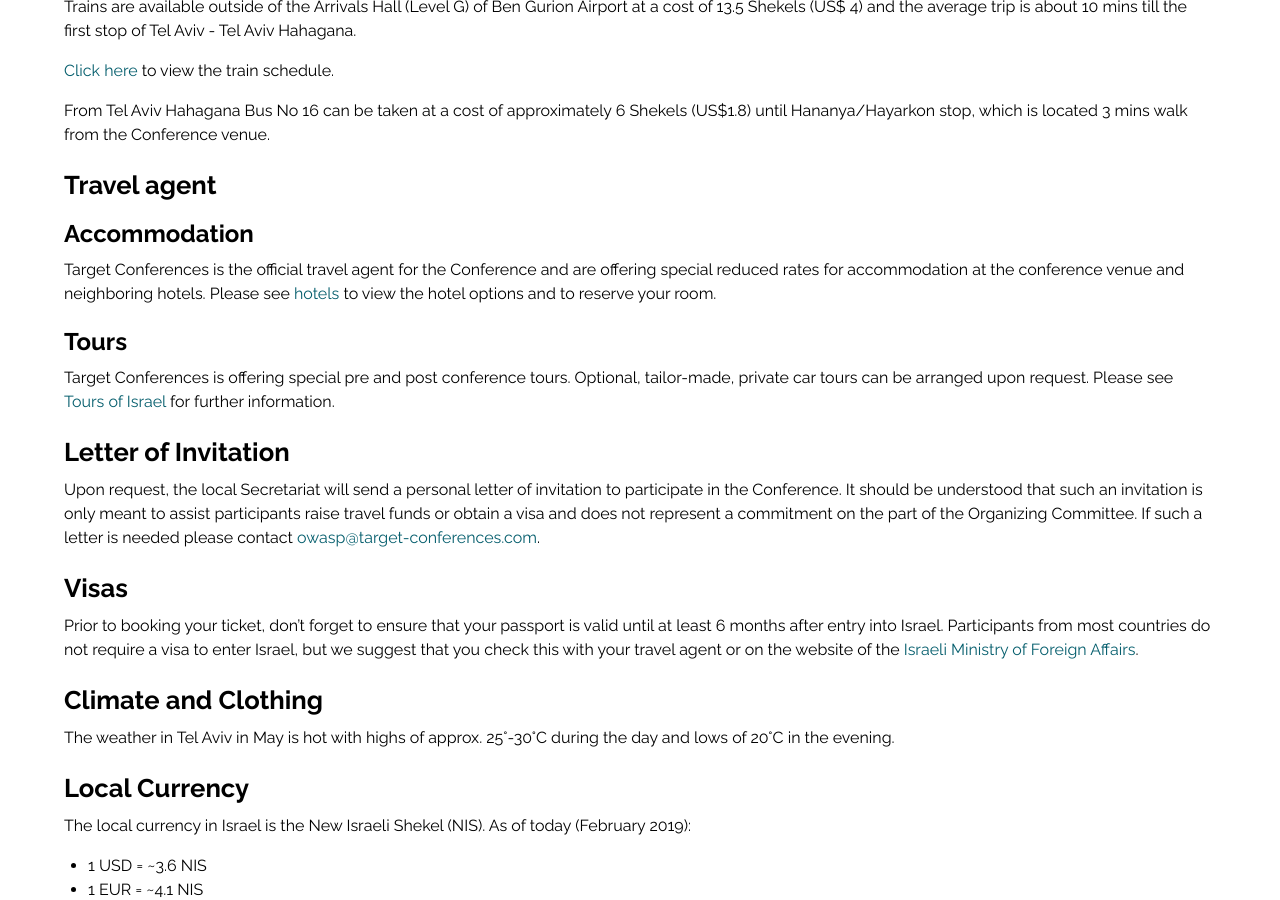
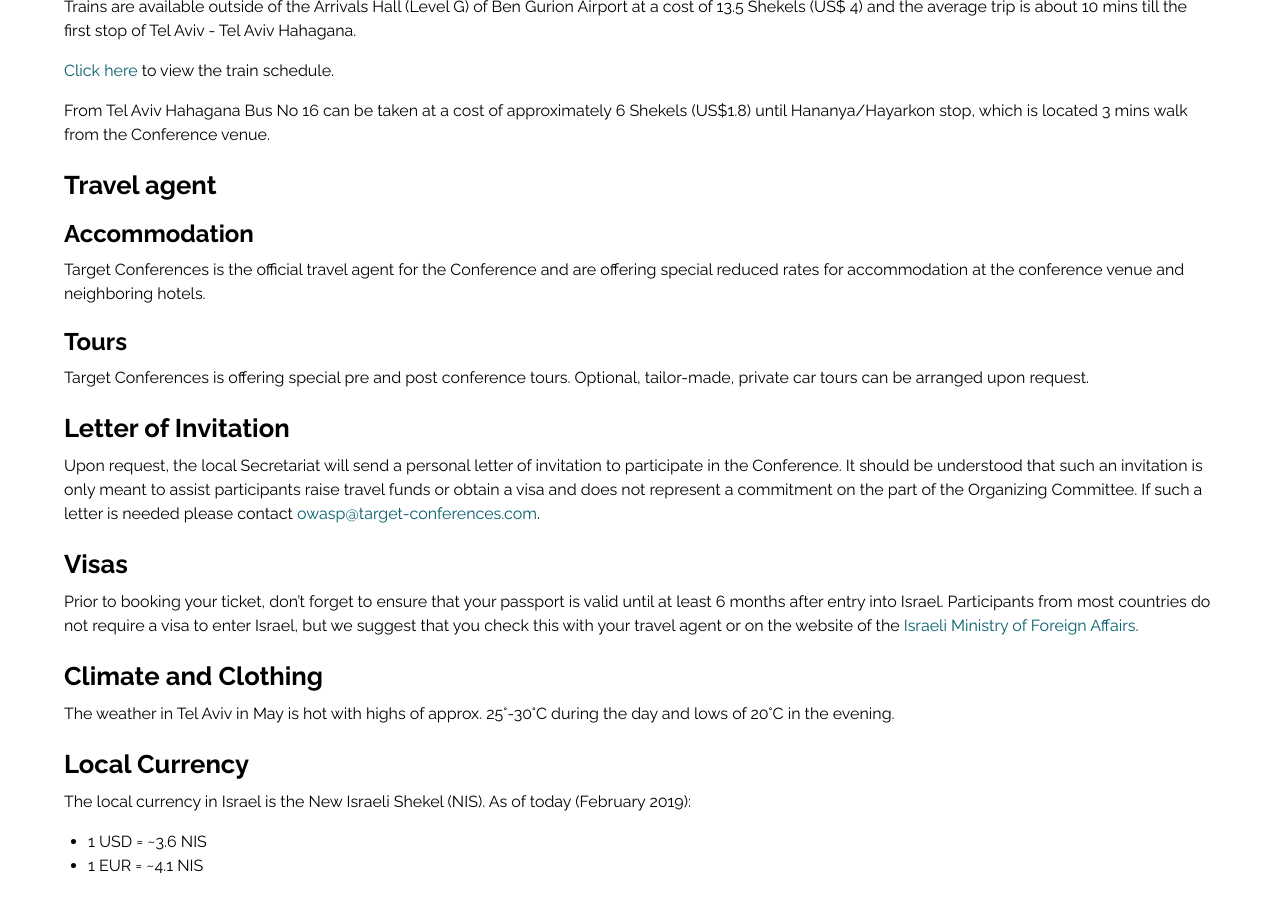
Before and after one commit to OWASP/AppSecTLV2019, a Jekyll site: the page built from telaviv/travel.md, in a window 1280 px wide and 900 px high, scrolled down 995 px. Built offline with Jekyll 4.4.1, drawn with Linux system fonts in a browser that asks for light colours.

Commit message:
Update travel.md

```diff
--- a/telaviv/travel.md
+++ b/telaviv/travel.md
@@ -35,11 +35,11 @@ From Tel Aviv Hahagana Bus No 16 can be taken at a cost of approximately 6 Sheke
 
 ### Accommodation
 
-Target Conferences is the official travel agent for the Conference and are offering special reduced rates for accommodation at the conference venue and neighboring hotels. Please see [hotels](hotels) to view the hotel options and to reserve your room.
+Target Conferences is the official travel agent for the Conference and are offering special reduced rates for accommodation at the conference venue and neighboring hotels.
 
 ### Tours
 
-Target Conferences is offering special pre and post conference tours. Optional, tailor-made, private car tours can be arranged upon request. Please see [Tours of Israel](tours) for further information.
+Target Conferences is offering special pre and post conference tours. Optional, tailor-made, private car tours can be arranged upon request.
 
 
 ## Letter of Invitation
```
